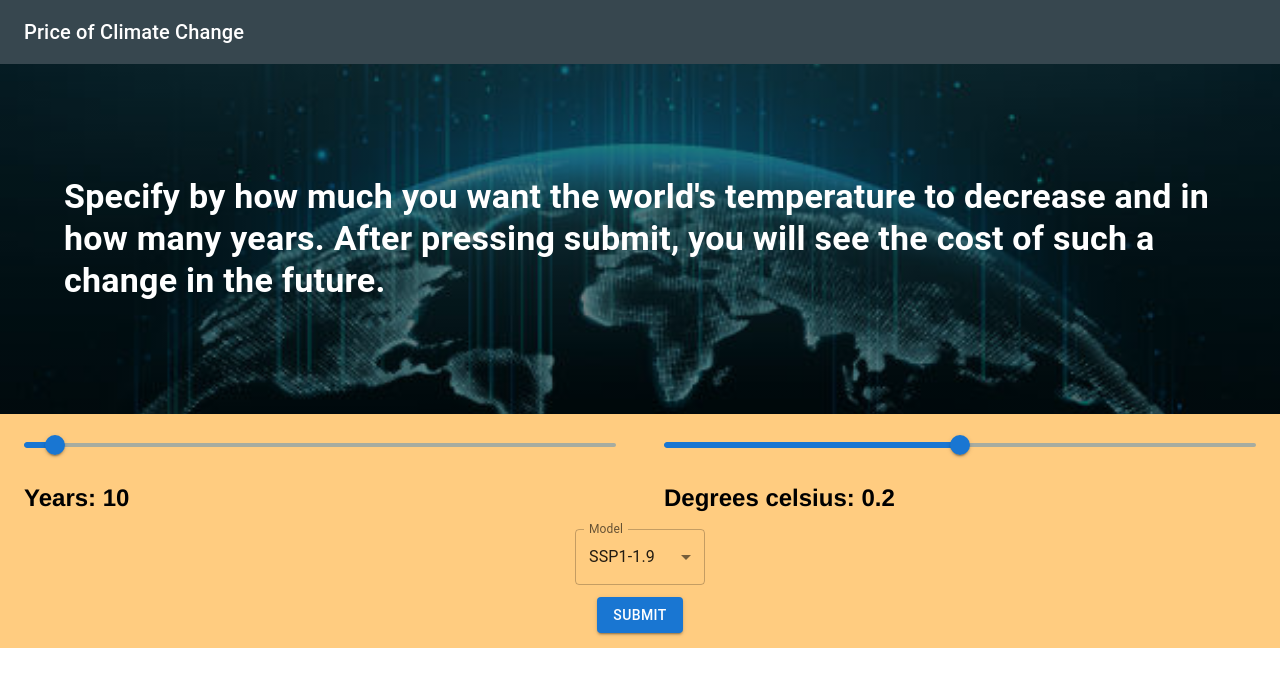
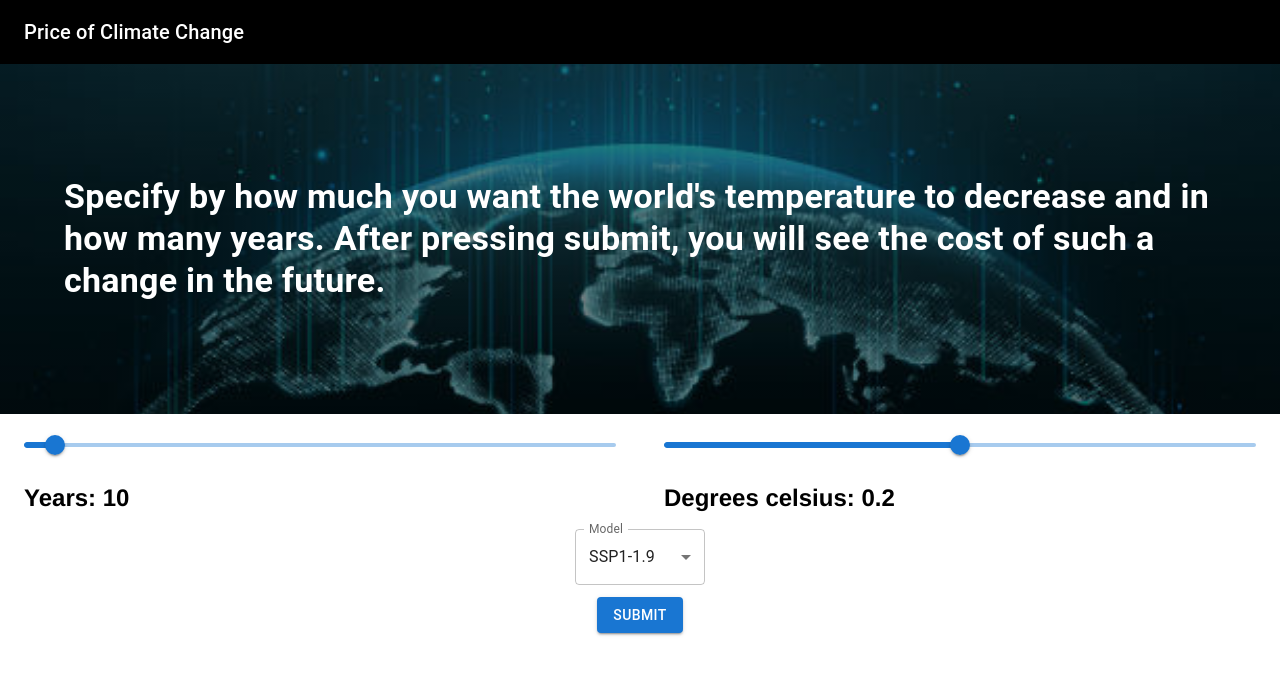
Before and after one commit to erehulka/HK24-Dakoty, a React (Create React App) app in the folder frontend/: page / in a window 1280 px wide. Shown: the top 686 px of the page. Built offline with nearby package versions, Linux system fonts and the light colour scheme.

Commit message:
change colors

```diff
--- a/frontend/src/App.tsx
+++ b/frontend/src/App.tsx
@@ -1,5 +1,4 @@
 import { AppBar, Box, Button, FormControl, InputLabel, MenuItem, Select, SelectChangeEvent, Toolbar, Typography } from '@mui/material';
-import { blueGrey, orange } from '@mui/material/colors';
 import Section from './components/Section';
 import { useState } from 'react';
 import Slider from './components/Slider'
@@ -58,7 +57,7 @@ export default function App() {
       <AppBar
         elevation={0}
         sx={{
-          backgroundColor: blueGrey[800]
+          backgroundColor: 'black'
         }}
       >
         <Toolbar>
@@ -91,10 +90,10 @@ export default function App() {
           display: "flex",
           flexDirection: "row",
           flex: 1,
-          backgroundColor: blueGrey[100]
+          backgroundColor: 'white'
         }}
       >
-        <Section bgColor={orange[200]}>
+        <Section bgColor='white'>
           <div>
             <Slider
               min={5}
@@ -106,7 +105,7 @@ export default function App() {
             />
           </div>
         </Section>
-        <Section bgColor={orange[200]}>
+        <Section bgColor='white'>
           <div>
             <Slider
               min={0.1}
@@ -127,7 +126,7 @@ export default function App() {
           height: 50,
           flex: "none",
           color: 'white',
-          backgroundColor: orange[200],
+          backgroundColor: 'white',
           paddingBottom: '8px',
         }}
       >
@@ -158,7 +157,7 @@ export default function App() {
           height: 50,
           flex: "none",
           color: 'white',
-          backgroundColor: orange[200],
+          backgroundColor: 'white',
           paddingBottom: '8px',
         }}
       >
```
